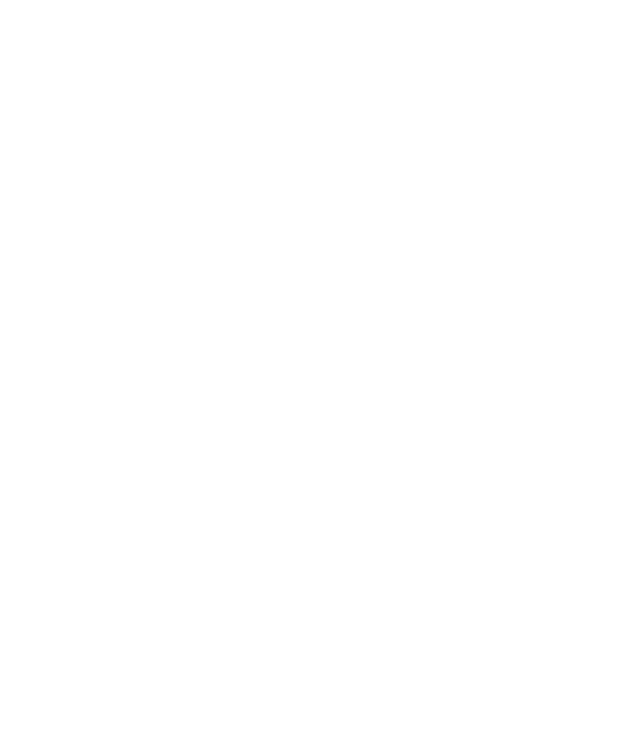
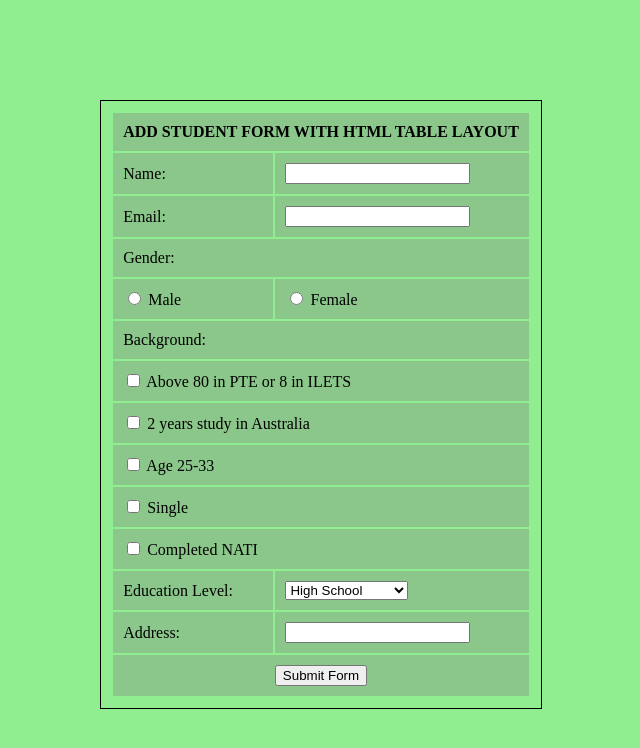
Before and after one commit to diwakarstha997/html-form--table-layout, a plain HTML site: page index.html in a window 1280 px wide. Shown: the whole page, without its empty margins (319-959 px from the left). Drawn offline with Linux system fonts and the light colour scheme.

Commit message:
Add form using table layout

```diff
--- a/index.html
+++ b/index.html
@@ -3,8 +3,146 @@
     <meta charset="utf-8"/>
     <meta name="viewport" content="width=device-width, initial-scale=1.0" />
     <title>HTML Form and Table Layout</title>
+
+    <style>
+        body {
+            background-color: lightgreen;
+        }
+        table {
+            margin-top: 100px;
+            margin-right: auto;
+            margin-left: auto;
+            border: 1px solid black;
+            padding: 10px;
+        }
+
+        table tr {
+            background-color: rgba(128, 128, 128, 0.356);
+        }
+
+        table th,
+        table td {
+            padding: 10px;
+        }
+    </style>
 </head>
 
 <body>
+
+    <section>
+        <form >
+
+            <table>
+                <thead>
+                    <tr>
+                        <th colspan="3">
+                            ADD STUDENT FORM WITH HTML TABLE LAYOUT
+                        </th>
+                    </tr>
+                </thead>
+                <tbody>
+                    <!-- Name Field -->
+                    <tr>
+                        <td>
+                            <label for="name">Name:</label>
+                        </td>
+                        <td>
+                            <input type="text" id="name" />
+                        </td>
+                    </tr>
+
+                     <!-- Email Field -->
+                     <tr>
+                        <td>
+                            <label for="email">Email:</label>
+                        </td>
+                        <td>
+                            <input type="text" id="email" />
+                        </td>
+                    </tr>
+
+                    <!-- Gender Field  -->
+                     <tr>
+                        <td colspan="2">Gender:</td>
+                     </tr>
+                     <tr>
+                        <td>
+                            <input type="radio" id="male" name="gender"/>
+                            <label for="male">Male</label>
+                        </td>
+                        <td>
+                            <input type="radio" id="female" name="gender"/>
+                            <label for="female">Female</label>
+                        </td>
+                     </tr>
+
+                       <!-- Background Field  checkbox-->
+                     <tr>
+                        <td colspan="2">Background:</td>
+                     </tr>
+                     <tr>
+                        <td colspan="2">
+                            <input type="checkbox" id="background1" name="background"/>
+                            <label for="background1">Above 80 in PTE or 8 in ILETS</label>
+                        </td>
+                     </tr>
+                     <tr>
+                         <td colspan="2">
+                             <input type="checkbox" id="background2" name="background"/>
+                             <label for="background2">2 years study in Australia</label>
+                         </td>
+                     </tr>
+                     <tr>
+                         <td colspan="2">
+                             <input type="checkbox" id="background3" name="background"/>
+                             <label for="background3">Age 25-33</label>
+                         </td>
+                     </tr>
+                     <tr>
+                         <td colspan="2">
+                             <input type="checkbox" id="background4" name="background"/>
+                             <label for="background4">Single</label>
+                         </td>
+                     </tr>
+                    <tr>
+                        <td colspan="2">
+                            <input type="checkbox" id="background5" name="background"/>
+                            <label for="background5">Completed NATI</label>
+                        </td>
+                    </tr>
+
+                    <!-- Education Level -->
+                     <tr>
+                        <td>
+                            <label for="education">Education Level:</label>
+                        </td>
+                        <td>
+                            <select id="education" name="education">
+                                <option value="high-school">High School</option>
+                                <option value="bachelor">Bachelor Degree</option>
+                                <option value="master">Master Degree</option>
+                        </td>
+                     </tr>
+
+                     <!-- Address field -->
+                     <tr>
+                        <td>
+                            <label for="address">Address:</label>
+                        </td>
+                        <td>
+                            <input type="text" id="address" name="address">
+                        </td>
+                     </tr>
+
+                     <!-- Submit Button  -->
+                      <tr>
+                        <td colspan="2" style="text-align: center;">
+                            <input type="button" value="Submit Form">
+                        </td>
+                      </tr>
+                </tbody>
+            </table>
+        </form>
+    </section>
 </body>
 </html>
```
